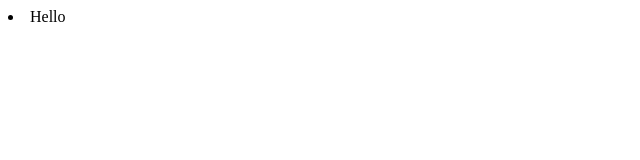
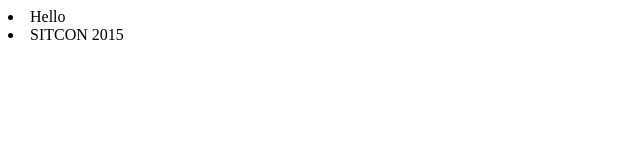
Before and after one commit to lim921/workshop, a plain HTML site: page index.html in a window 1280 px wide. Shown: the whole page, without its empty margins (0-640 px from the left). Drawn offline with Linux system fonts and the light colour scheme.

Commit message:
Add SITCON 2015

```diff
--- a/index.html
+++ b/index.html
@@ -3,4 +3,5 @@
 </head>
 <body>
 	<li>Hello</li>
+	<li>SITCON 2015</li>
 </body>
```
